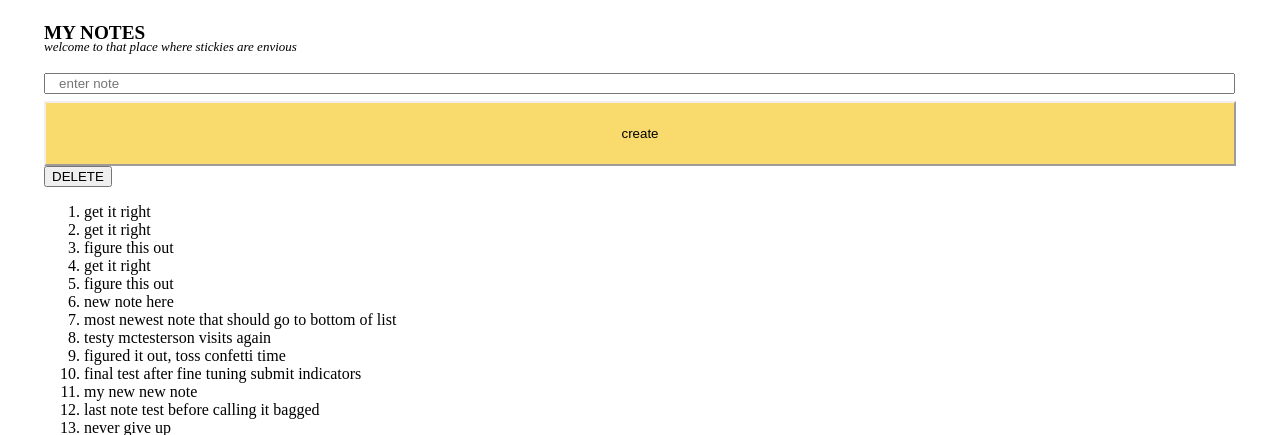
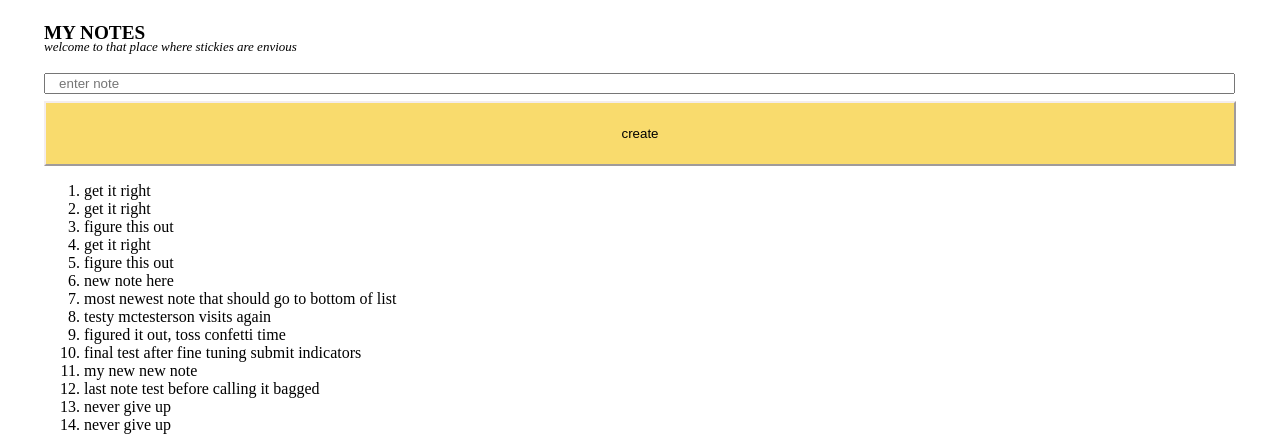
Before and after one commit to LaTonia-Mertica/todo-django-app, a Django app: template todolist/templates/notes.html in a window 1280 px wide. Shown: the top 435 px of the page. Run offline with Django 3.2, Linux system fonts and the light colour scheme; the template is opened without the code that fills it: values that come from a table or form of the project are taken from there, others are empty; data comes from the database, SQL or seed files in the repository; both versions use the stored data as it was after the commit.

Commit message:
functional todolist again

```diff
--- a/todolist/forms.py
+++ b/todolist/forms.py
@@ -1,8 +1,7 @@
 from django import forms
 
 class TodoForm(forms.Form):
-    task = forms.CharField(widget=forms.TextInput(attrs={'placeholder': '   enter task', 'style': 'width:90%'}),
-    label = '', max_length = 255)
+    task = forms.CharField(widget=forms.TextInput(attrs={'placeholder': '   enter task', 'style': 'width:90%'}), label = '', max_length = 255)
 
 class NoteForm(forms.Form):
-    notes = forms.CharField(widget=forms.TextInput(attrs={'style': 'width: 99.25%', 'placeholder': '   enter note'}), max_length= 444, label = '')
+    notes = forms.CharField(widget=forms.TextInput(attrs={'style': 'width: 99.25%', 'placeholder': '   enter note'}), label = '', max_length= 444)
--- a/todolist/templates/list.html
+++ b/todolist/templates/list.html
@@ -58,7 +58,7 @@
     {% endfor %}
 </ul>
 
-<form action="{% url 'notes' notes.note_id %}">
+<form action="notes">
     <input type="submit" value="notes page" style="width: 100%; padding: 23px; background-color: #161818; border-color: #f4eded; color: whitesmoke; cursor: pointer;" />
 </form>
 
--- a/todolist/templates/notes.html
+++ b/todolist/templates/notes.html
@@ -12,12 +12,10 @@
 
 <h4 style="font-size: small; font-style: italic; font-weight: normal;">welcome to that place where stickies are envious</h2>
 
-    <form action="{% url 'notes' note_id %}" method='POST'>
+    <form action="notes" method='POST'>
         {% csrf_token %} {{ form }}
         <br/>
         <input type="submit" name="create" value="create" style="padding: 23px; background-color: #f9db6d; border-color: #f4eded; cursor: pointer; width: 100%; margin-top: 7px;" />
-        <br/>
-        <input type="submit" name="delete" value="DELETE"/>
     </form>
 
     <ol>
--- a/todolist/views.py
+++ b/todolist/views.py
@@ -52,7 +52,7 @@ def task(request, task_id):
 
         return HttpResponseRedirect(reverse('todolist'))
 
-def notes(request, note_id):
+def notes(request):
     if request.method == 'GET':
         notes = Note.objects.all().order_by('note_id')
         form = NoteForm()
@@ -64,7 +64,4 @@ def notes(request, note_id):
             note = form.cleaned_data['notes']
             Note.objects.create(note_text=note)
 
-        elif 'delete' in request.POST:
-            Note.objects.filter(pk=note_id).delete()
-
         return HttpResponseRedirect(reverse('notes'))
```
Also changed, not shown: db.sqlite3.
